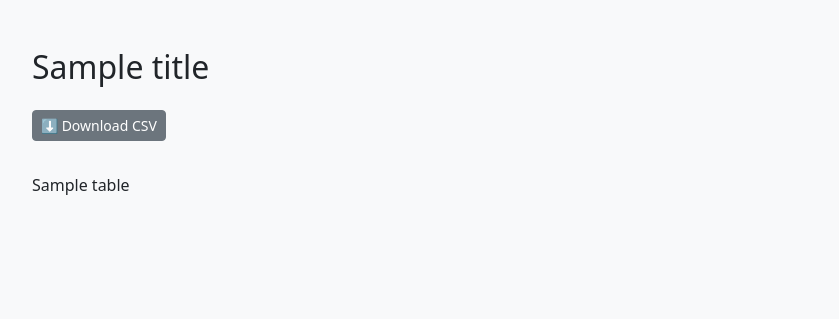
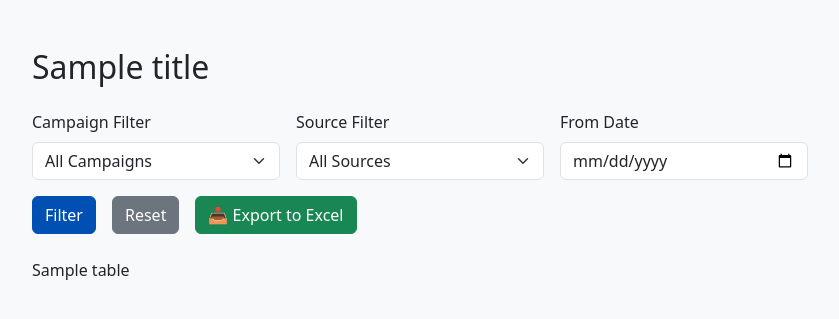
Before and after one commit to boopin/boopin-salesforce-webhook, a Flask app: template templates/logs.html in a window 1280 px wide. Shown: the top 319 px of the page, without its empty margins (220-1059 px from the left). Run offline with Flask 3, Linux system fonts and the light colour scheme; the template is opened without the code that fills it: most values are stand-ins (such as "Sample title", 1, 10 or a date in 2020).

Commit message:
Update logs.html

```diff
--- a/templates/logs.html
+++ b/templates/logs.html
@@ -1,5 +1,34 @@
 {% extends "base.html" %}
 {% block content %}
-<p><a href='/download-log' class="btn btn-sm btn-secondary mb-3">⬇️ Download CSV</a></p>
+<form method="get" class="row g-3 mb-4">
+  <div class="col-md-4">
+    <label for="campaign" class="form-label">Campaign Filter</label>
+    <select name="campaign" class="form-select">
+      <option value="">All Campaigns</option>
+      {% for c in campaigns %}
+        <option value="{{ c }}" {% if c == selected %}selected{% endif %}>{{ c }}</option>
+      {% endfor %}
+    </select>
+  </div>
+  <div class="col-md-4">
+    <label for="source" class="form-label">Source Filter</label>
+    <select name="source" class="form-select">
+      <option value="">All Sources</option>
+      {% for s in sources %}
+        <option value="{{ s }}" {% if s == selected_source %}selected{% endif %}>{{ s }}</option>
+      {% endfor %}
+    </select>
+  </div>
+  <div class="col-md-4">
+    <label for="date" class="form-label">From Date</label>
+    <input type="date" name="from_date" class="form-control" value="{{ from_date }}">
+  </div>
+  <div class="col-md-12 d-flex gap-3">
+    <button type="submit" class="btn btn-primary">Filter</button>
+    <a href="/logs" class="btn btn-secondary">Reset</a>
+    <a href="/export-excel" class="btn btn-success">📥 Export to Excel</a>
+  </div>
+</form>
+
 {{ table|safe }}
 {% endblock %}
```
